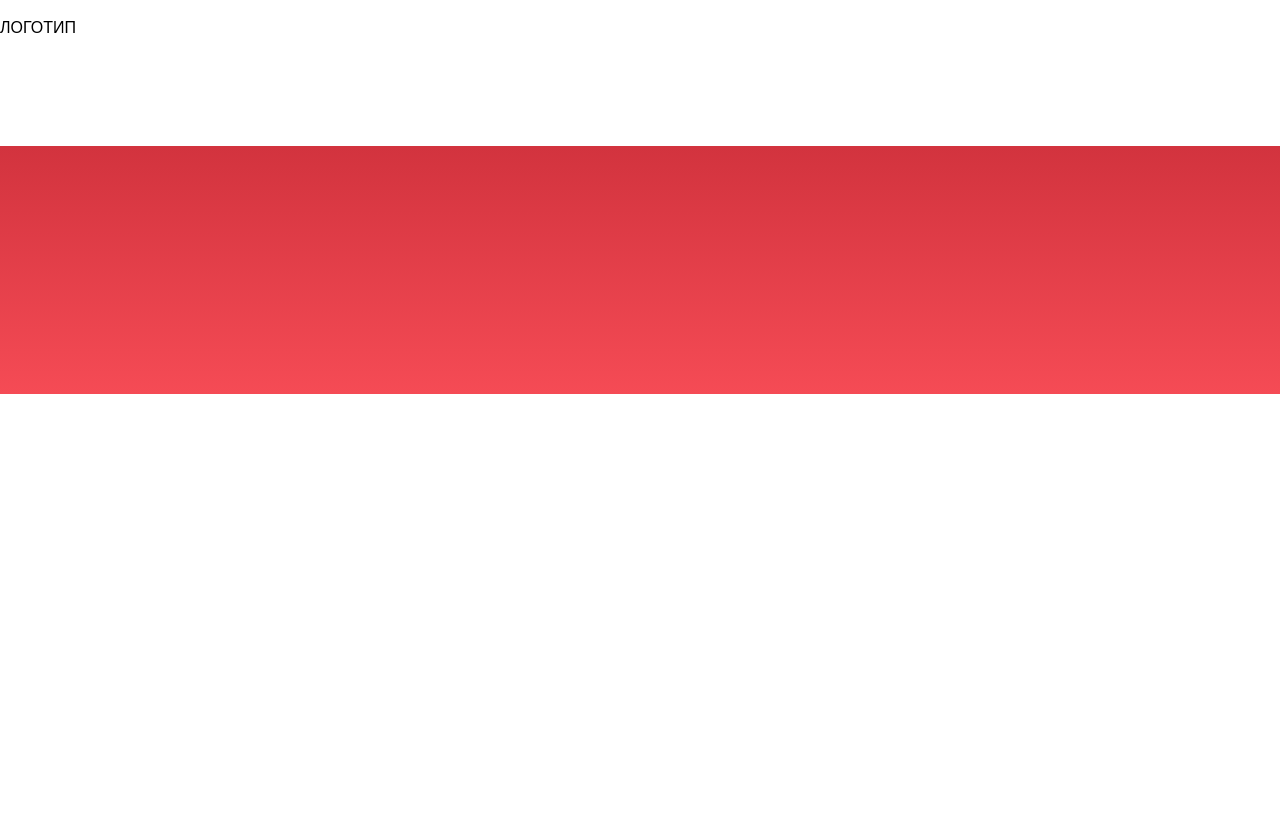
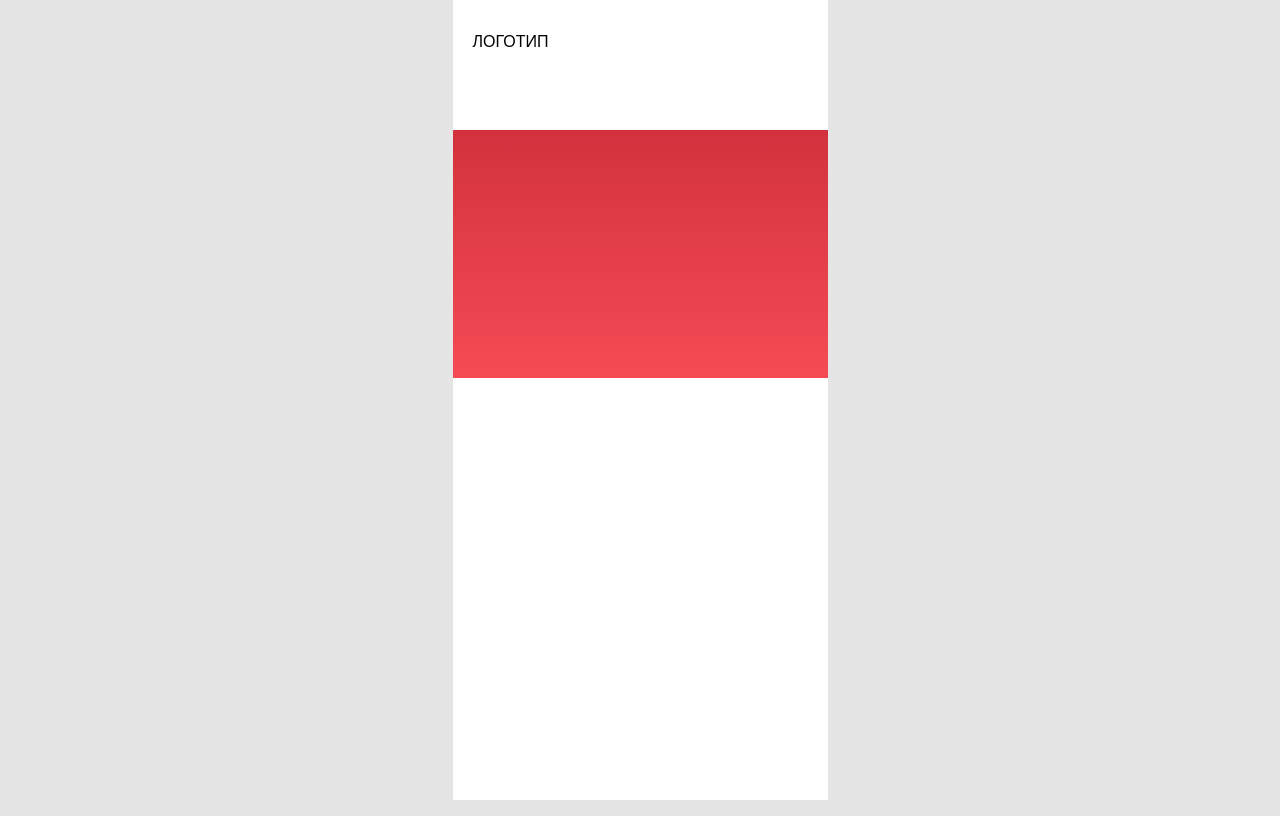
Before and after one commit to Andrew-Sparrow/progressterra-test, a React (Create React App) app: page / in a window 1280 px wide. Built offline with nearby package versions, Linux system fonts and the light colour scheme.

Commit message:
adds paddings to app

```diff
--- a/src/index.js
+++ b/src/index.js
@@ -1,6 +1,6 @@
 import React from 'react';
 import ReactDOM from 'react-dom/client';
-import './index.css';
+import './styles/index.scss';
 import { App } from './pages/app/App';
 
 const root = ReactDOM.createRoot(document.getElementById('root'));
--- a/src/pages/app/app.scss
+++ b/src/pages/app/app.scss
@@ -1,8 +1,19 @@
+@import "../../styles/variables.scss";
+
+
 .app {
-  background: linear-gradient(180deg, #fff 130px, #d2333e 0, #f54b55 378px, #fff 378px);
+  width: 375px;
+  box-sizing: border-box;
+  margin-left: auto;
+  margin-right: auto;
+  background: linear-gradient(180deg, $color-white 130px, $color-gradient-red-first 0, $color-gradient-red-second 378px, #fff 378px);
   min-height: 100vh;
+  padding-top: 30px;
+  padding-left: 20px;
+  padding-right: 20px;
 
   &__logo {
     text-transform: uppercase;
+    margin: 0;
   }
 }
--- a/src/index.css
+++ b/src/styles/index.scss
@@ -3,4 +3,5 @@
 body {
   margin: 0;
   font-family: 'Open Sans', 'Arial', sans-serif;
+  background: #E5E5E5;
 }
--- /dev/null
+++ b/src/styles/variables.scss
@@ -0,0 +1,5 @@
+$color-white: #fff;
+
+$color-font-grey: #979797;
+$color-gradient-red-first: #d2323d;
+$color-gradient-red-second: #F54B55;
```
